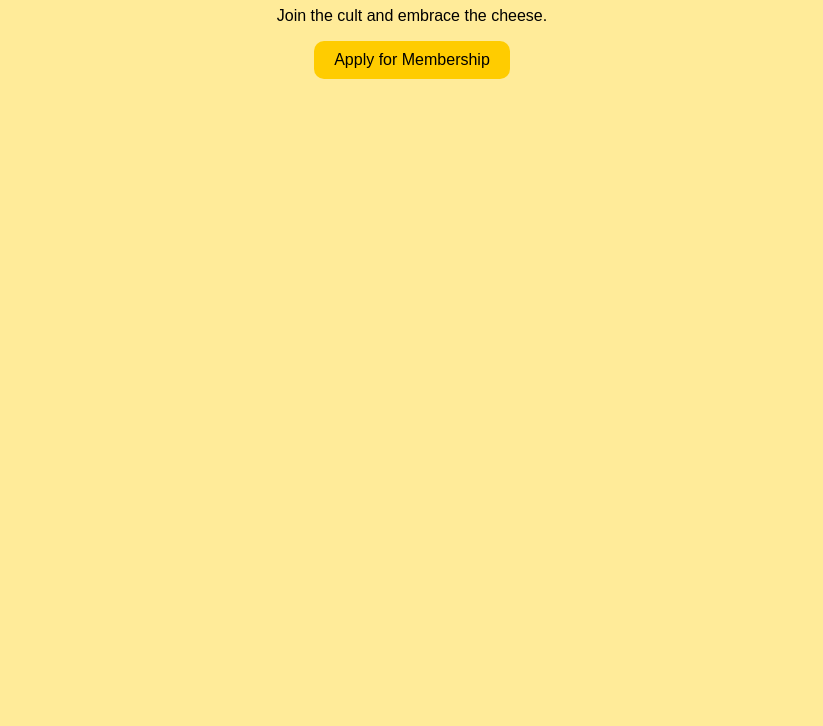
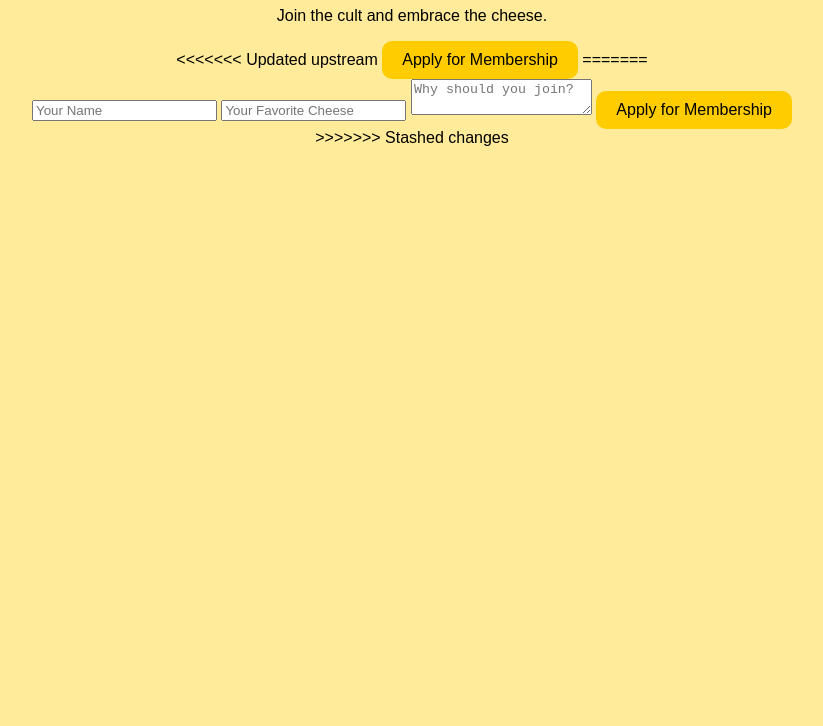
Before and after one commit to itsssskye/cheesy-cheese-cult, a plain HTML site: page frontend/index.html in a window 1280 px wide. Shown: the part 74-800 px from the top of the page, without its empty margins (228-1051 px from the left). Drawn offline with Linux system fonts and the light colour scheme.

Commit message:
Update index.html

```diff
--- a/frontend/index.html
+++ b/frontend/index.html
@@ -9,7 +9,18 @@
 <body>
     <h1>🧀 Welcome to the Cheesy Cheese Cult! 🧀</h1>
     <p>Join the cult and embrace the cheese.</p>
+<<<<<<< Updated upstream
     <button id="applyBtn">Apply for Membership</button>
+=======
+
+    <!-- Application Form -->
+    <form id="applicationForm">
+        <input type="text" id="name" placeholder="Your Name" required>
+        <input type="text" id="favoriteCheese" placeholder="Your Favorite Cheese" required>
+        <textarea id="reason" placeholder="Why should you join?" required></textarea>
+        <button type="submit">Apply for Membership</button>
+    </form>
+>>>>>>> Stashed changes
 
     <script src="script.js"></script>
 </body>
```
